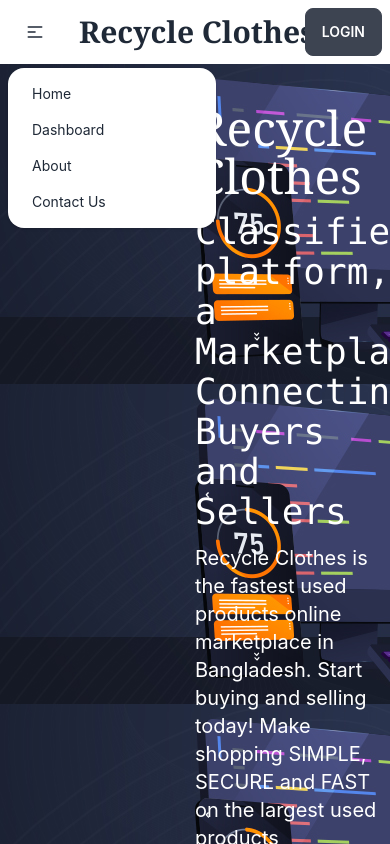
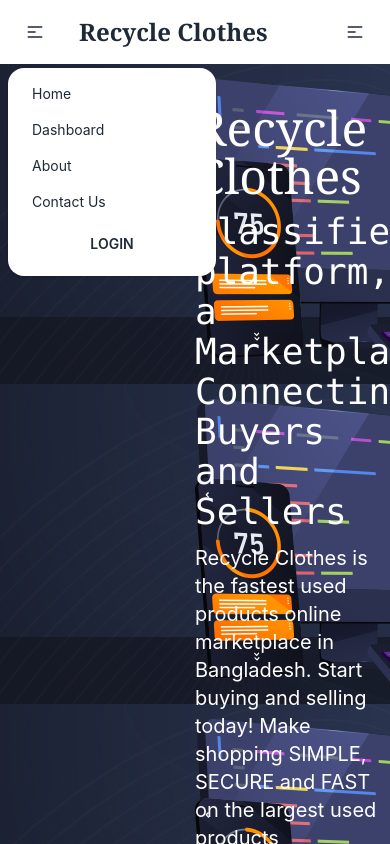
Before and after one commit to MMamunurRashid/Used-Product-Resale, a React (Create React App) app: page / in a window 390 px wide. Both pictures are taken after a click on the label 35 px from the left and 32 px from the top of the page. Shown: the top 844 px of the page. Built offline with nearby package versions, Linux system fonts and the light colour scheme; no server answers.

Commit message:
dashboard setup

```diff
--- /dev/null
+++ b/src/Layout/DashboardLayout.js
@@ -0,0 +1,50 @@
+import React from "react";
+import { Link, Outlet } from "react-router-dom";
+import Navbar from "../Pages/Shared/Navbar/Navbar";
+
+const DashboardLayout = () => {
+  return (
+    <div>
+      <Navbar></Navbar>
+
+      <div className="drawer drawer-mobile">
+        <input
+          id="dashboard-drawer"
+          type="checkbox"
+          className="drawer-toggle"
+        />
+        <div className="drawer-content">
+          <Outlet></Outlet>
+        </div>
+        <div className="drawer-side">
+          <label htmlFor="dashboard-drawer" className="drawer-overlay"></label>
+          <ul className="menu p-4 w-80 bg-base-100 text-base-content">
+            <li>
+              <Link to="/dashboard/my-order">My Order</Link>
+            </li>
+            <li>
+              <Link to="/dashboard/all-users">All Users</Link>
+            </li>
+            <li>
+              <Link to="/dashboard/add-product">Add A Product</Link>
+            </li>
+            <li>
+              <Link to="/dashboard/all-seller">All Seller</Link>
+            </li>
+            <li>
+              <Link to="/dashboard/all-buyer">All Buyer</Link>
+            </li>
+            <li>
+              <Link to="/dashboard/my-product">My Product</Link>
+            </li>
+            <li>
+              <Link to="/dashboard/my-wishlist">My Wishlist</Link>
+            </li>
+          </ul>
+        </div>
+      </div>
+    </div>
+  );
+};
+
+export default DashboardLayout;
--- /dev/null
+++ b/src/Pages/Dashboard/AllBuyer/AllBuyer.js
@@ -0,0 +1,7 @@
+import React from "react";
+
+const AllBuyer = () => {
+  return <div>All Buyer</div>;
+};
+
+export default AllBuyer;
--- /dev/null
+++ b/src/Pages/Dashboard/AllSeller/AllSeller.js
@@ -0,0 +1,7 @@
+import React from "react";
+
+const AllSeller = () => {
+  return <div>All Seller</div>;
+};
+
+export default AllSeller;
--- /dev/null
+++ b/src/Pages/Dashboard/AllUsers/AllUsers.js
@@ -0,0 +1,7 @@
+import React from "react";
+
+const AllUsers = () => {
+  return <div>All Users</div>;
+};
+
+export default AllUsers;
--- /dev/null
+++ b/src/Pages/Dashboard/MyOrder/MyOrder.js
@@ -0,0 +1,7 @@
+import React from "react";
+
+const MyOrder = () => {
+  return <div>My Orders</div>;
+};
+
+export default MyOrder;
--- /dev/null
+++ b/src/Pages/Dashboard/MyProduct/MyProduct.js
@@ -0,0 +1,7 @@
+import React from "react";
+
+const MyProduct = () => {
+  return <div>My product</div>;
+};
+
+export default MyProduct;
--- /dev/null
+++ b/src/Pages/Dashboard/MyWishlist/MyWishlist.js
@@ -0,0 +1,7 @@
+import React from "react";
+
+const MyWishlist = () => {
+  return <div>my Wishlist</div>;
+};
+
+export default MyWishlist;
--- a/src/Pages/Shared/Navbar/Navbar.js
+++ b/src/Pages/Shared/Navbar/Navbar.js
@@ -23,6 +23,17 @@ const Navbar = () => {
       </li>
       <li>
         <Link to="/contact-us">Contact Us</Link>
+      </li>
+      <li>
+        {user?.email ? (
+          <Link onClick={handleLogout} className="btn btn-ghost">
+            Logout
+          </Link>
+        ) : (
+          <Link className="btn btn-ghost" to="/login">
+            Login
+          </Link>
+        )}
       </li>
     </>
   );
@@ -56,7 +67,7 @@ const Navbar = () => {
           </div>
           <Link
             to="/"
-            className="btn btn-ghost normal-case text-3xl font-serif font-semibold"
+            className="btn btn-ghost normal-case text-2xl md:text-3xl font-serif font-semibold"
           >
             Recycle Clothes
           </Link>
@@ -64,16 +75,28 @@ const Navbar = () => {
         <div className="navbar-center hidden lg:flex ">
           <ul className="menu menu-horizontal p-0 ">{menuItem}</ul>
         </div>
+
         <div className="navbar-end">
-          {user?.email ? (
-            <Link onClick={handleLogout} className="btn">
-              Logout
-            </Link>
-          ) : (
-            <Link className="btn" to="/login">
-              Login
-            </Link>
-          )}
+          <label
+            htmlFor="dashboard-drawer"
+            tabIndex={2}
+            className="btn btn-ghost lg:hidden"
+          >
+            <svg
+              xmlns="http://www.w3.org/2000/svg"
+              className="h-5 w-5"
+              fill="none"
+              viewBox="0 0 24 24"
+              stroke="currentColor"
+            >
+              <path
+                strokeLinecap="round"
+                strokeLinejoin="round"
+                strokeWidth="2"
+                d="M4 6h16M4 12h8m-8 6h16"
+              />
+            </svg>
+          </label>
         </div>
       </div>
     </div>
```
Also changed, not shown: src/Routes/Routes/Routes.js (+41 -4 lines).
